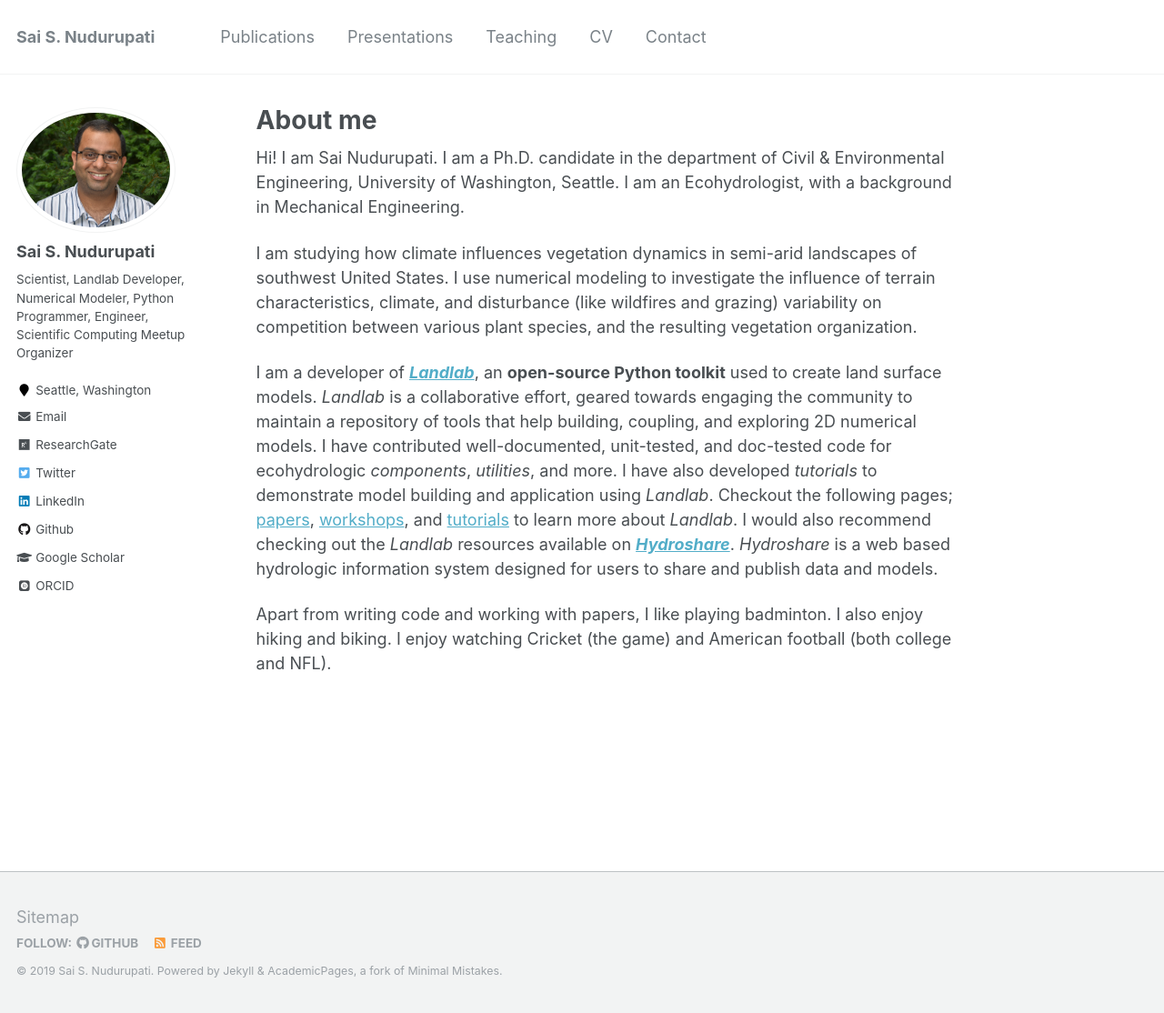
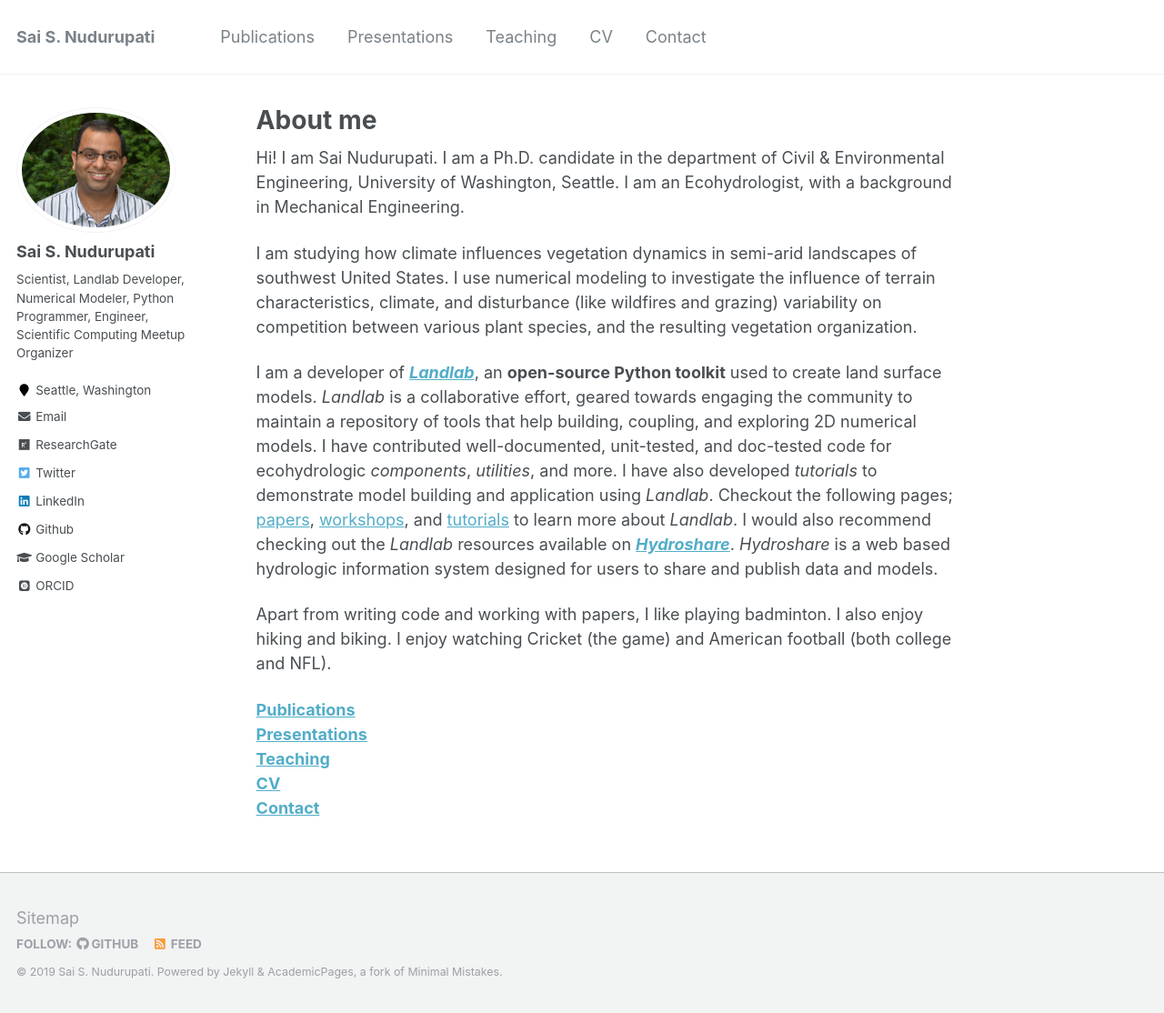
Before and after one commit to saisiddu/saisiddu.github.io, a Jekyll site: the page built from _pages/about.md, in a window 1280 px wide and 1114 px high. Shown: the whole window at 91% size. Built offline with Jekyll 4.4.1, drawn with Linux system fonts in a browser that asks for light colours; some web fonts are replaced.

Commit message:
Adding links to other pages in About me page
- added links to other pages in 'About me' page.

```diff
--- a/_pages/about.md
+++ b/_pages/about.md
@@ -40,3 +40,9 @@ Apart from writing code and working with papers, I like playing badminton.
 I also enjoy hiking and biking.
 I enjoy watching Cricket (the game) and
 American football (both college and NFL).
+
+**[Publications](https://saisiddu.github.io/publications/)**
+**[Presentations](https://saisiddu.github.io/talks/)**
+**[Teaching](https://saisiddu.github.io/teaching/)**
+**[CV](https://saisiddu.github.io/cv/)**
+**[Contact](https://saisiddu.github.io/contact/)**
```
Also changed, not shown: images/paragraph-indent.png (deleted), images/paragraph-no-indent.png (deleted).
